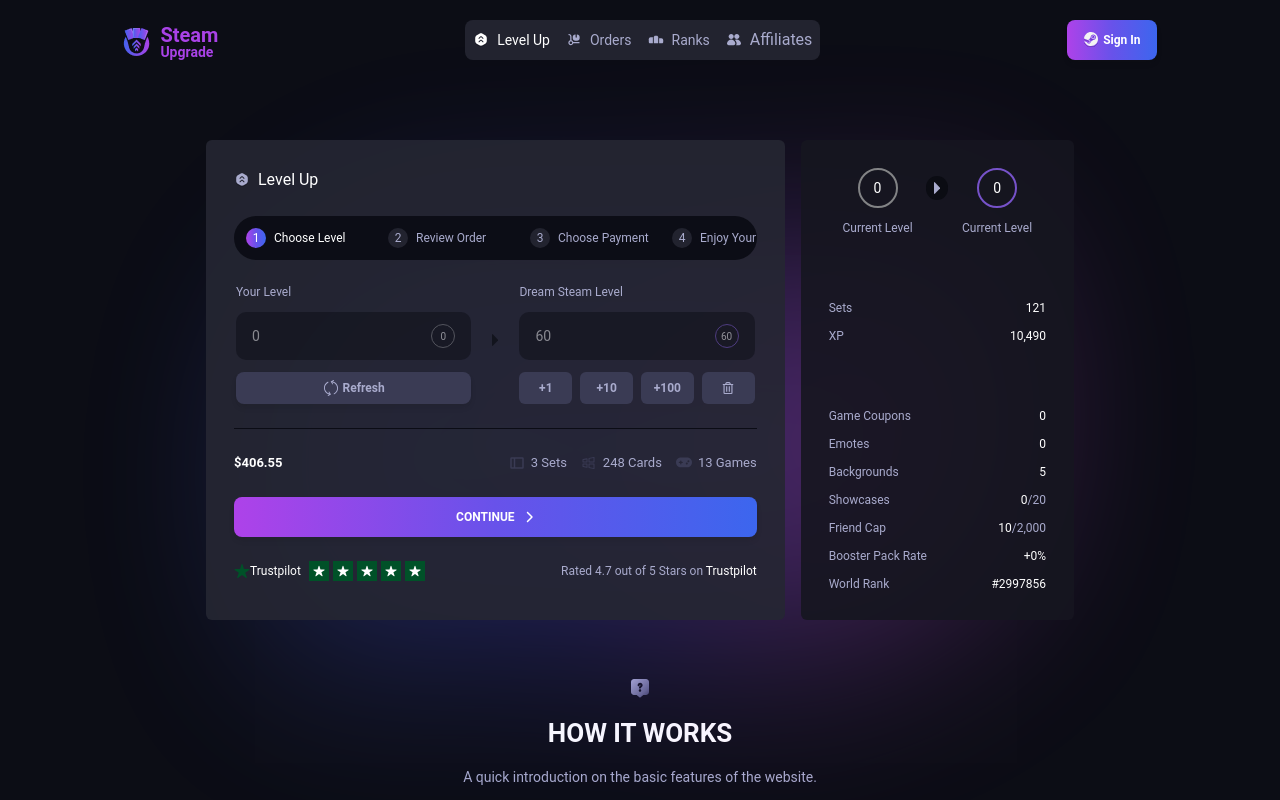
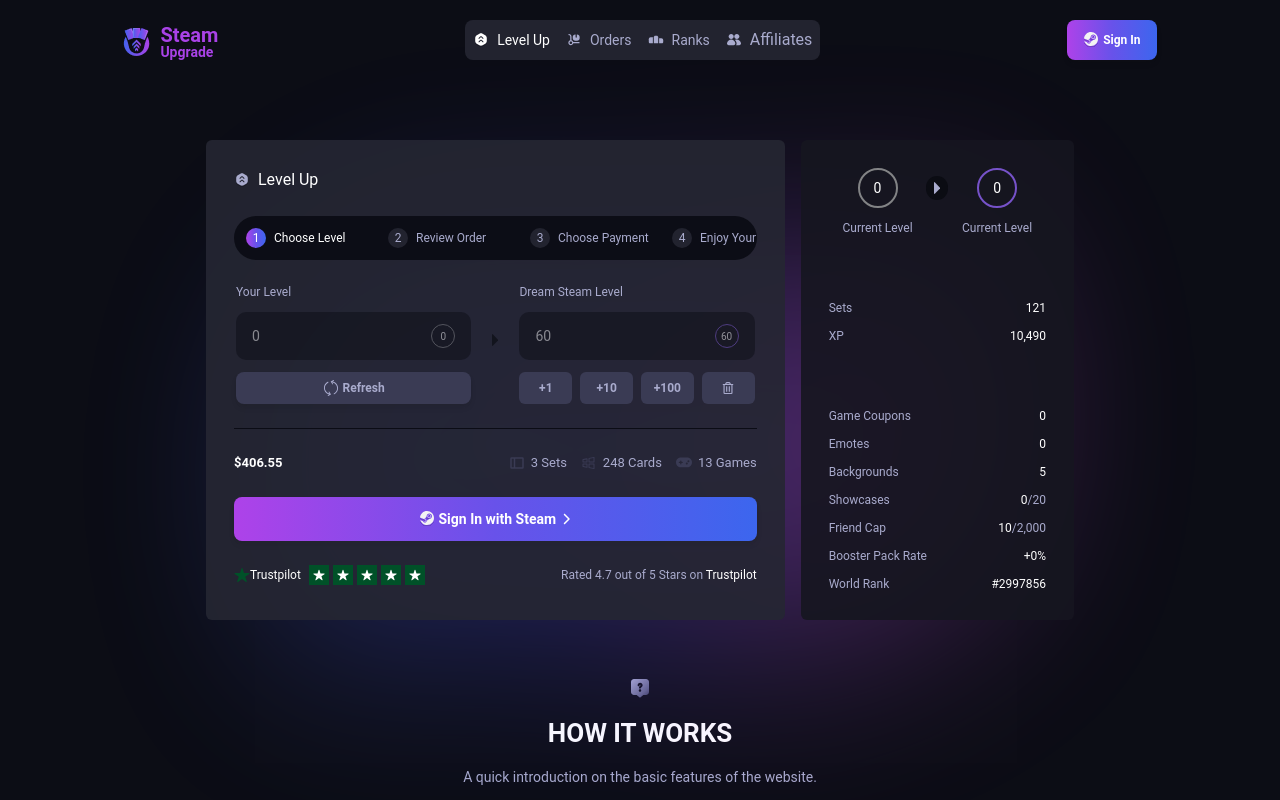
Before and after one commit to shiny-lua/steam-upgrade, a React (Vite) app: page /home in a window 1280 px wide. Shown: the top 800 px of the page. Built offline with nearby package versions, Linux system fonts and the light colour scheme; no server answers.

Commit message:
feat: sign in feature

```diff
--- a/src/pages/home/index.tsx
+++ b/src/pages/home/index.tsx
@@ -149,7 +149,7 @@
                   </div>
                 </div>
               </div>
-              {state.authToken === 0 ? (
+              {!state.authToken ? (
                 <Button
                   onClick={onSignIn}
                   className="align-middle select-none font-sans font-bold text-center uppercase transition-all disabled:opacity-50 disabled:shadow-none disabled:pointer-events-none text-xs py-3 rounded-lg text-white shadow-md shadow-gray-900/10 hover:shadow-lg hover:shadow-gray-900/20 focus:opacity-[0.85] focus:shadow-none active:opacity-[0.85] active:shadow-none bg-primary-gradient px-4"
```
